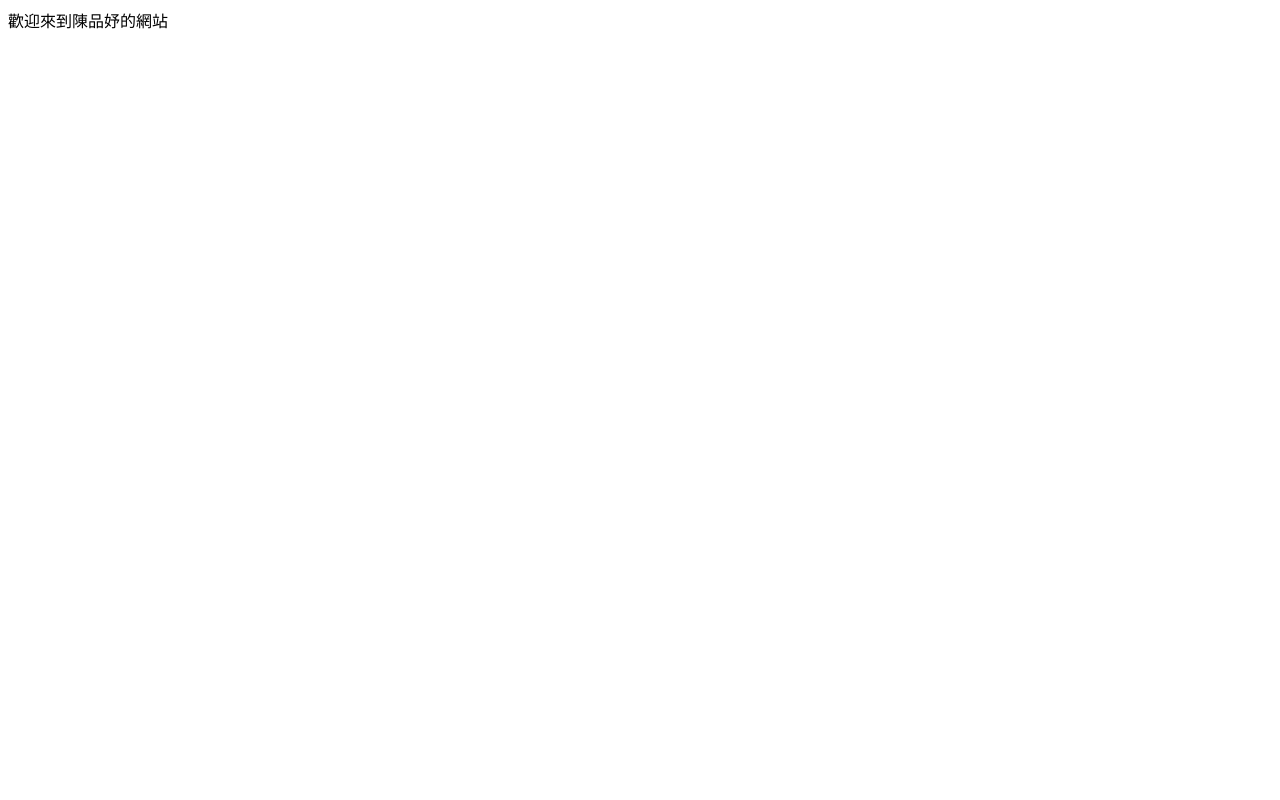
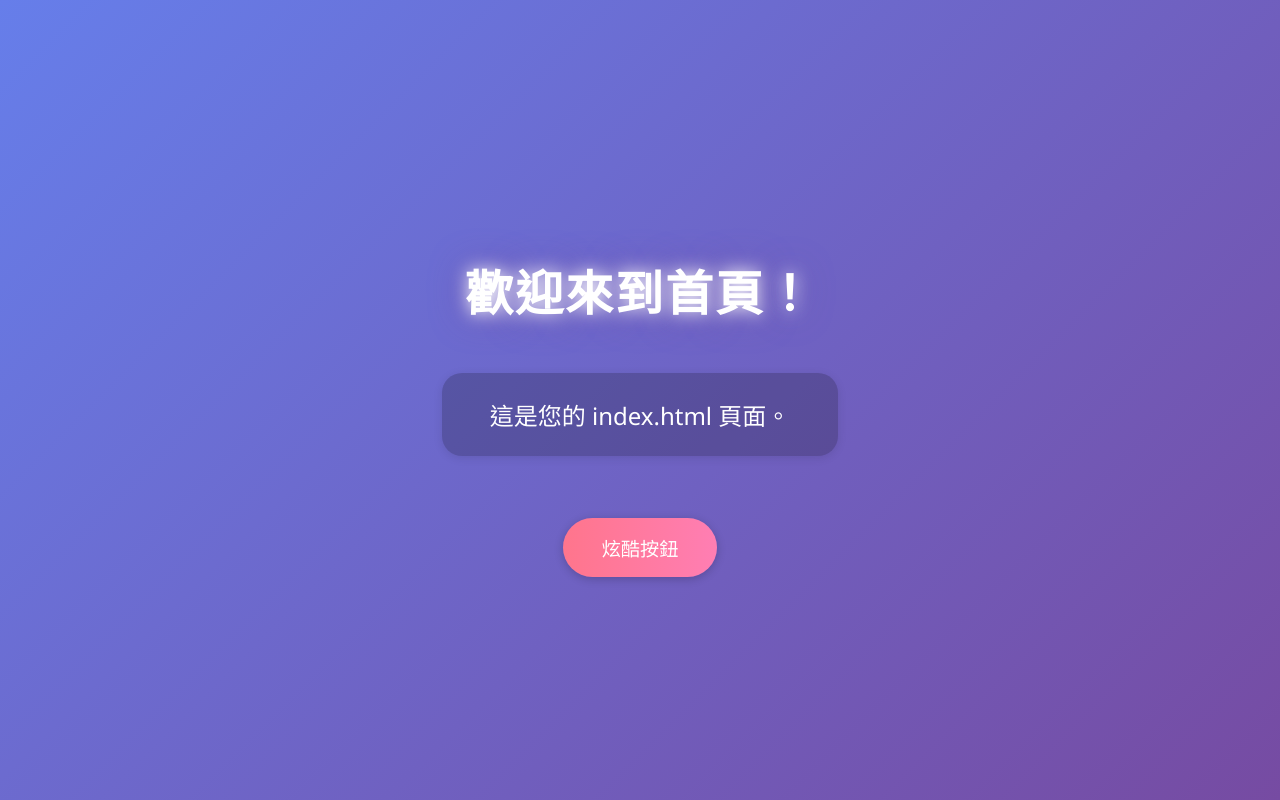
Before and after one commit to s111419008-max/s111419008-max.github.io, a plain HTML site: page index.html in a window 1280 px wide. Drawn offline with Linux system fonts and the light colour scheme.

Commit message:
Add files via upload

```diff
--- a/index.html
+++ b/index.html
@@ -1 +1,71 @@
-歡迎來到陳品妤的網站
+<!DOCTYPE html>
+<html lang="zh-Hant">
+<head>
+    <meta charset="UTF-8">
+    <meta name="viewport" content="width=device-width, initial-scale=1.0">
+    <title>首頁</title>
+    <style>
+        body {
+            margin: 0;
+            padding: 0;
+            min-height: 100vh;
+            background: linear-gradient(135deg, #667eea 0%, #764ba2 100%);
+            color: #fff;
+            font-family: 'Segoe UI', '微軟正黑體', Arial, sans-serif;
+            display: flex;
+            flex-direction: column;
+            align-items: center;
+            justify-content: center;
+            animation: bgmove 10s ease-in-out infinite alternate;
+        }
+        @keyframes bgmove {
+            0% { background-position: 0% 50%; }
+            100% { background-position: 100% 50%; }
+        }
+        h1 {
+            font-size: 3em;
+            letter-spacing: 2px;
+            text-shadow: 0 4px 20px rgba(0,0,0,0.3);
+            margin-bottom: 0.5em;
+            animation: glow 2s infinite alternate;
+        }
+        @keyframes glow {
+            from { text-shadow: 0 0 10px #fff, 0 0 20px #667eea; }
+            to { text-shadow: 0 0 20px #fff, 0 0 40px #764ba2; }
+        }
+        p {
+            font-size: 1.5em;
+            background: rgba(0,0,0,0.2);
+            padding: 1em 2em;
+            border-radius: 20px;
+            box-shadow: 0 2px 10px rgba(0,0,0,0.1);
+            animation: fadein 2s;
+        }
+        @keyframes fadein {
+            from { opacity: 0; transform: translateY(30px); }
+            to { opacity: 1; transform: translateY(0); }
+        }
+        .btn {
+            margin-top: 2em;
+            padding: 0.8em 2em;
+            font-size: 1.2em;
+            color: #fff;
+            background: linear-gradient(90deg, #ff758c 0%, #ff7eb3 100%);
+            border: none;
+            border-radius: 30px;
+            cursor: pointer;
+            box-shadow: 0 2px 10px rgba(0,0,0,0.2);
+            transition: transform 0.2s, box-shadow 0.2s;
+        }
+        .btn:hover {
+            transform: scale(1.08);
+            box-shadow: 0 4px 20px rgba(255,117,140,0.4);
+        }
+    </style>
+</head>
+<body>
+    <h1>歡迎來到首頁！</h1>
+    <p>這是您的 index.html 頁面。</p>
+    <button class="btn" onclick="alert('你點擊了炫酷按鈕！')">炫酷按鈕</button>
+</body>
+</html>
```
